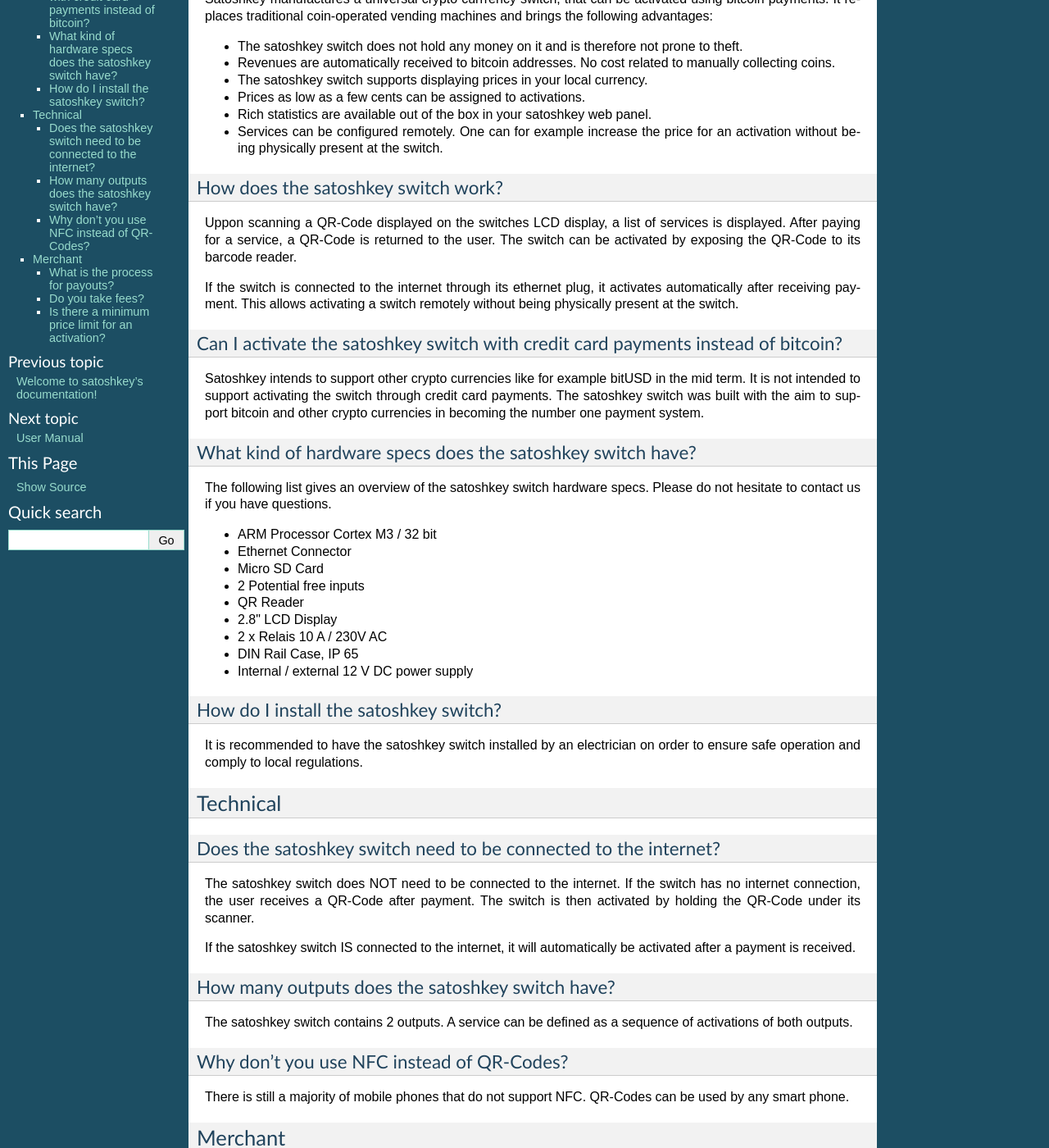
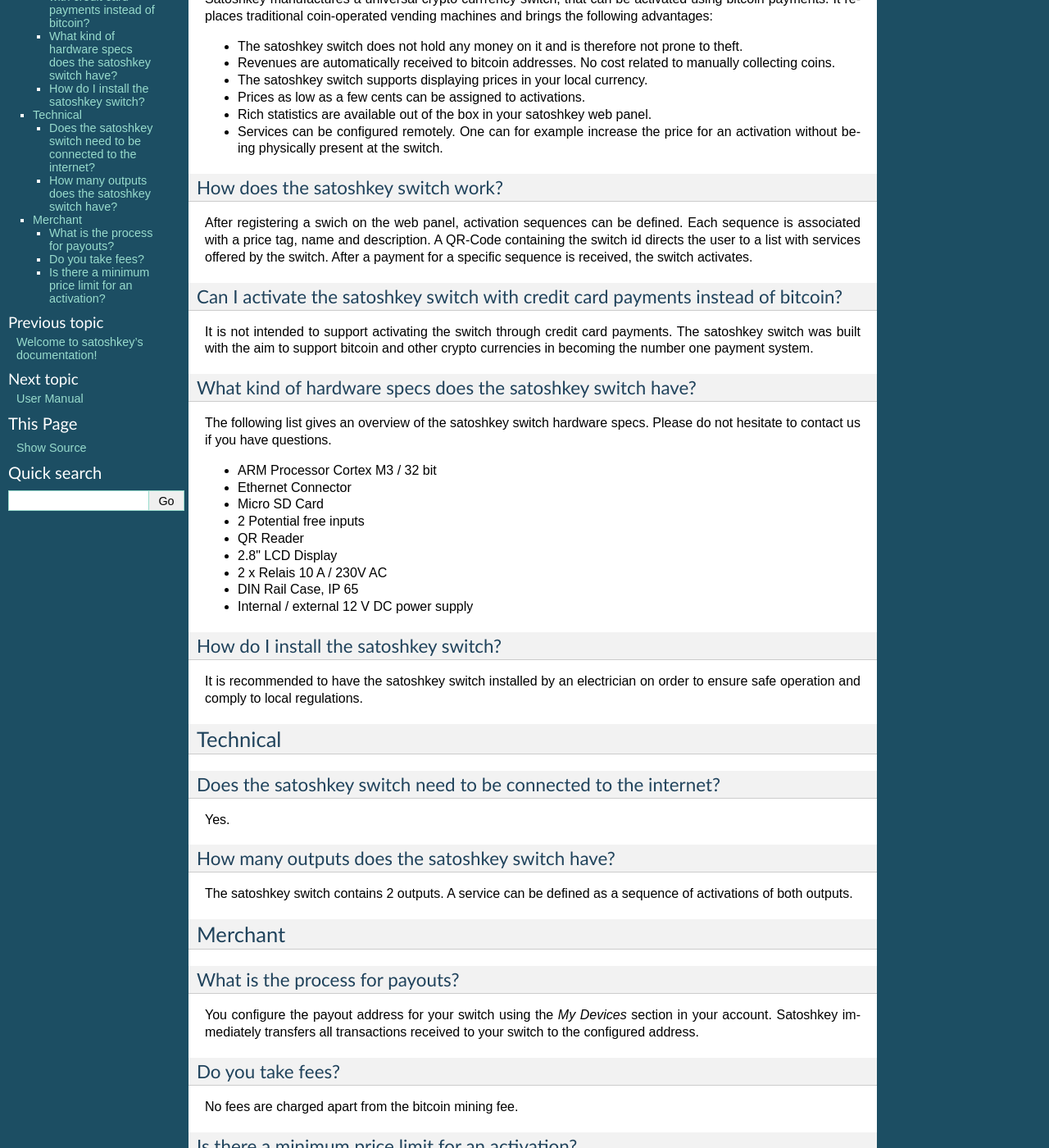
Before and after one commit to binarystorm/cash2io, a Sphinx documentation site: the page built from docs/source/FAQ.rst, in a window 1280 px wide and 1400 px high, scrolled down 214 px. Shown: the whole window at 82% size. Built offline with Sphinx 7.4.7, drawn with Linux system fonts in a browser that asks for light colours; pages that are not in the unit, such as notebooks, are missing from menus; some of the changed text lies outside the part shown.

Commit message:
Doc Updates

```diff
--- a/docs/source/FAQ.rst
+++ b/docs/source/FAQ.rst
@@ -25,16 +25,12 @@
 
 How does the satoshkey switch work?
 -----------------------------------
-Uppon scanning a QR-Code displayed on the switches LCD display, a list of services is displayed. After paying for a service, a QR-Code is returned to the user.
-The switch can be activated by exposing the QR-Code to its barcode reader.
-
-If the switch is connected to the internet through its ethernet plug, it activates automatically after receiving payment. This allows activating a switch remotely without being physically present
-at the switch.
-
+After registering a swich on the web panel, activation sequences can be defined.
+Each sequence is associated with a price tag, name and description. A QR-Code containing the switch id directs the user to a list with services offered by the switch.
+After a payment for a specific sequence is received, the switch activates.
 
 Can I activate the satoshkey switch with credit card payments instead of bitcoin?
 ----------------------------------------------------------------------------------
-Satoshkey intends to support other crypto currencies like for example bitUSD in the mid term.
 It is not intended to support activating the switch through credit card payments.
 The satoshkey switch was built with the aim to support bitcoin and other crypto currencies in becoming the number one payment system.
 
@@ -63,20 +59,11 @@
 
 Does the satoshkey switch need to be connected to the internet?
 ----------------------------------------------------------------
-The satoshkey switch does NOT need to be connected to the internet.
-If the switch has no internet connection, the user receives a QR-Code after payment.
-The switch is then activated by holding the QR-Code under its scanner.
-
-If the satoshkey switch IS connected to the internet, it will automatically be activated after a payment is received.
-
+Yes.
 
 How many outputs does the satoshkey switch have?
 -------------------------------------------------
 The satoshkey switch contains 2 outputs. A service can be defined as a sequence of activations of both outputs.
-
-Why don't you use NFC instead of QR-Codes?
--------------------------------------------
-There is still a majority of mobile phones that do not support NFC. QR-Codes can be used by any smart phone.
 
 Merchant
 ========
@@ -85,12 +72,10 @@
 ---------------------------------
 You configure the payout address for your switch using the *My Devices* section in your account.
 Satoshkey immediately transfers all transactions received to your switch to the configured address.
-If the price for a single activation is below 0.01 BTC, satoshkey will send the payout once the threshold of 0.01 BTC is reached.
-This payout threshold of 0.01 is chosen in order to avoid transaction fees.
 
 Do you take fees?
 ------------------
-Satoshkey takes a fee of 2% on each payout.
+No fees are charged apart from the bitcoin mining fee.
 
 Is there a minimum price limit for an activation?
 --------------------------------------------------
```
Also changed, not shown: 12 other files.
